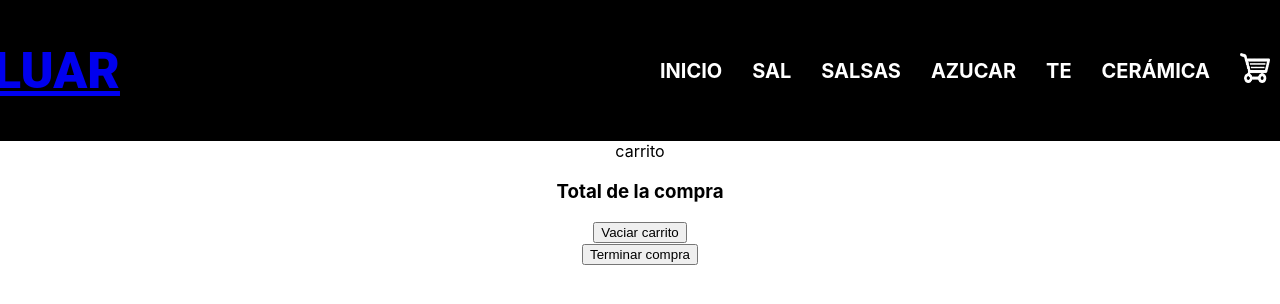
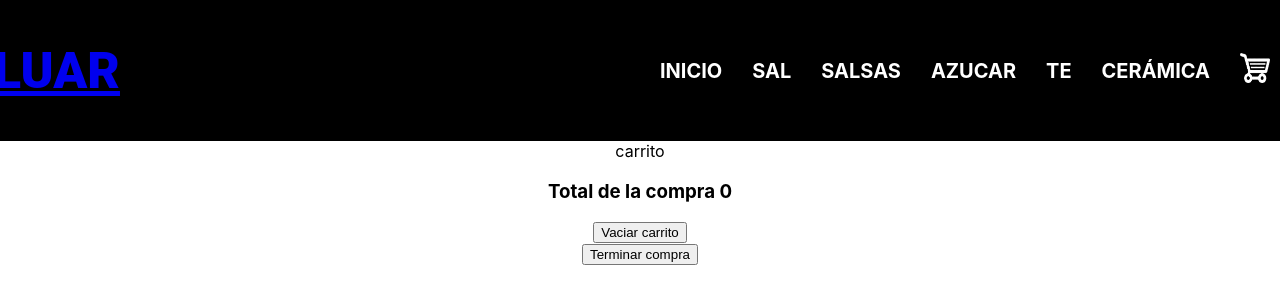
Before and after one commit to gas2910/ecommerce-luar, a React (Create React App) app: page /cart in a window 1280 px wide. Shown: the top 304 px of the page. Built offline with nearby package versions, Linux system fonts and the light colour scheme.

Commit message:
agregado de funciones en el cart

```diff
--- a/src/App.jsx
+++ b/src/App.jsx
@@ -7,10 +7,6 @@ import Cart from './components/Cart/Cart';
 import CartContextProvider from './context/cartContext';
 
 
-
-
-
-
 function App() {
 
   return (
@@ -18,7 +14,7 @@ function App() {
 
       <BrowserRouter>
         <div className="App">
-        <header className="App-header">
+          <header className="App-header">
             <h2 className="titular-main" ><Link to = "/">LUAR</Link> </h2>
             <NavBar/>
           </header>
--- a/src/NavBar.jsx
+++ b/src/NavBar.jsx
@@ -2,8 +2,10 @@ import React from 'react'
 import './css/NavBar.css'
 import CarWidget from './components/CarWidget/CarWidget'
 import { NavLink } from 'react-router-dom'
+import { useCartContext } from './context/cartContext'
 
 const NavBar = () => {
+  const {sumaItems} = useCartContext()
   return (
     <div className="NavBar">
         <nav>
@@ -14,7 +16,7 @@ const NavBar = () => {
                 <li><NavLink to = "categoria/Azucar Saborizada" id="boton-recetas" className="margin-nav" >AZUCAR</NavLink></li>
                 <li><NavLink to = "categoria/Te en Hebras" id="boton-contacto" className="margin-nav" >TE</NavLink></li>
                 <li><NavLink to = "categoria/Cerámica Artesanal" id="boton-contacto" className="margin-nav" >CERÁMICA</NavLink></li>
-                <li><NavLink to = "cart" id="carrito" className="margin-nav"><CarWidget/></NavLink></li>
+                <li><NavLink to = "cart" id="carrito" className="margin-nav"><CarWidget/>{sumaItems() !== 0 && sumaItems()}</NavLink></li>
             </ul>
         </nav>
 
--- a/src/components/CarWidget/CarWidget.jsx
+++ b/src/components/CarWidget/CarWidget.jsx
@@ -1,10 +1,10 @@
 import carrito from "./SeekPng.com_carrinho-de-compras-png_4109493.png"
 import './CarWidget.css'
-import { useCartContext } from "../../context/cartContext"
+
 
 
 function CarWidget() {
-    const {cartList} = useCartContext()
+
     return (
         <img src= {carrito} alt=""/>
 
--- a/src/components/Cart/cart.jsx
+++ b/src/components/Cart/cart.jsx
@@ -1,15 +1,15 @@
 import { useCartContext } from "../../context/cartContext"
 
 function Cart() {
-    const {cartList, vaciarCarrito, sumaTotal, eliminarItem, terminarCompra} = useCartContext()
+    const {cartList, vaciarCarrito, precioTotal, eliminarItem, terminarCompra} = useCartContext()
     console.log(cartList)
 
   return (
 
     <div>
         carrito
-        {cartList.map(item => <li>{item.nombre} {item.cantidad} <button onClick = {eliminarItem} >Eliminar</button></li>)}
-        <h3>Total de la compra {sumaTotal}</h3>
+        {cartList.map(item => <li key = {item.id}>{item.nombre} {item.cantidad} <button onClick = {() => eliminarItem (item.id)} >Eliminar</button></li>)}
+        <h3>Total de la compra {precioTotal()}</h3>
         <button onClick = {vaciarCarrito} >Vaciar carrito</button> <br/>
         <button onClick = {terminarCompra} >Terminar compra</button>
     </div>
--- a/src/components/ItemCount/ItemCount.jsx
+++ b/src/components/ItemCount/ItemCount.jsx
@@ -20,7 +20,6 @@ const ItemCount = ({ initial, stock, onAdd }) => {
         }
     }
 
-
     return (
         <div>
             <button onClick={restar}> - </button>
--- a/src/components/ItemDetailContainer/ItemDetail.jsx
+++ b/src/components/ItemDetailContainer/ItemDetail.jsx
@@ -2,8 +2,6 @@ import React, { useState } from "react";
 import { Link } from "react-router-dom";
 import ItemCount from "../ItemCount/ItemCount";
 import { useCartContext } from "../../context/cartContext"
-
-
 
 const ItemDetail = ({items}) => {
     const {img, nombre, precio, caracteristicas, stock} = items
@@ -16,7 +14,6 @@ const ItemDetail = ({items}) => {
     }
 
     console.log(cartList)
-
 
     return (
         <div>
--- a/src/components/ItemListContainer/ItemListContainer.jsx
+++ b/src/components/ItemListContainer/ItemListContainer.jsx
@@ -1,10 +1,6 @@
 import React, { useEffect, useState } from 'react'
 import { useParams } from 'react-router-dom';
-import { productos } from '../../data/productos';
-
 import {getFirestore, collection, getDocs, query, where} from 'firebase/firestore';
-
-import { listarArray } from '../helpers/listarArray';
 import TituloApp from '../TituloApp/TituloApp';
 import { ItemList } from './ItemList';
 
@@ -12,7 +8,7 @@ import { ItemList } from './ItemList';
 function ItemListContainer ({greeting}) {
 
     const [items, setItems] = useState([])
-    const [loading, setLoading] = useState(false)
+    const [loading, setLoading] = useState(true)
     const {categoriaId} = useParams()
 
     useEffect(() =>{
@@ -23,8 +19,8 @@ function ItemListContainer ({greeting}) {
             const queryFilter = query(queryCollection, where('categoria', '==', categoriaId))
             getDocs(queryFilter)
             .then(resp => setItems(resp.docs.map(item => ({id: item.id, ...item.data()}) )) )
-        // .catch((err) => console.log(err))
-        // .finally(() => {setLoading(false)})
+            .catch((err) => console.log(err))
+            .finally(() => {setLoading(false)})
 
         }else{
 
@@ -32,40 +28,11 @@ function ItemListContainer ({greeting}) {
             const queryCollection = collection(db, 'productos')
             getDocs(queryCollection)
             .then(resp => setItems(resp.docs.map(item => ({id: item.id, ...item.data()}) )) )
-            console.log(queryCollection)
-            // .catch((err) => console.log(err))
-            // .finally(() => {setLoading(false)})
+            .catch((err) => console.log(err))
+            .finally(() => {setLoading(false)})
         }
 
-
     },[categoriaId])
-
-//     useEffect(() => {
-//         if (categoriaId){
-//             setLoading(true)
-//             listarArray(productos)
-//             .then((res) => {
-//             setItems(res.filter(prod =>prod.categoria===categoriaId))
-//             })
-//             .catch((err) => console.log(err))
-//             .finally(() => {
-//                 setLoading(false)
-//             })
-
-//         }else{
-
-//             setLoading(true)
-//             listarArray(productos)
-//             .then((res) => {
-//             setItems(res)
-//             })
-//             .catch((err) => console.log(err))
-//             .finally(() => {
-//                 setLoading(false)
-//             })
-//         }
-//    },[categoriaId])
-
 
     return (
         <div>
--- a/src/context/cartContext.jsx
+++ b/src/context/cartContext.jsx
@@ -11,16 +11,20 @@ const agregarAlCarrito = (item) => {
     setCartList([...cartList, item])
 }
 
+const eliminarItem= (id) => {
+    setCartList( cartList.filter(item => item.id !== id) )
+}
+
 const vaciarCarrito = () =>{
     setCartList([])
 }
 
-const sumaTotal = () => {
-
+const precioTotal = () => {
+    return cartList.reduce((acum, prod) => acum + (prod.cantidad * prod.precio) , 0)
 }
 
-const eliminarItem = () =>{
-
+const sumaItems = () => {
+    return cartList.reduce((acum, prod) => acum += prod.cantidad , 0)// acum = acum + cantidad
 }
 
 const terminarCompra = () =>{
@@ -32,7 +36,8 @@ return (
         cartList,
         agregarAlCarrito,
         vaciarCarrito,
-        sumaTotal,
+        precioTotal,
+        sumaItems,
         eliminarItem,
         terminarCompra
     }}>
```
Also changed, not shown: src/components/ItemDetailContainer/ItemDetailContainer.jsx (+0 -16 lines). Lines whose indentation alone changed are shown as unchanged.
